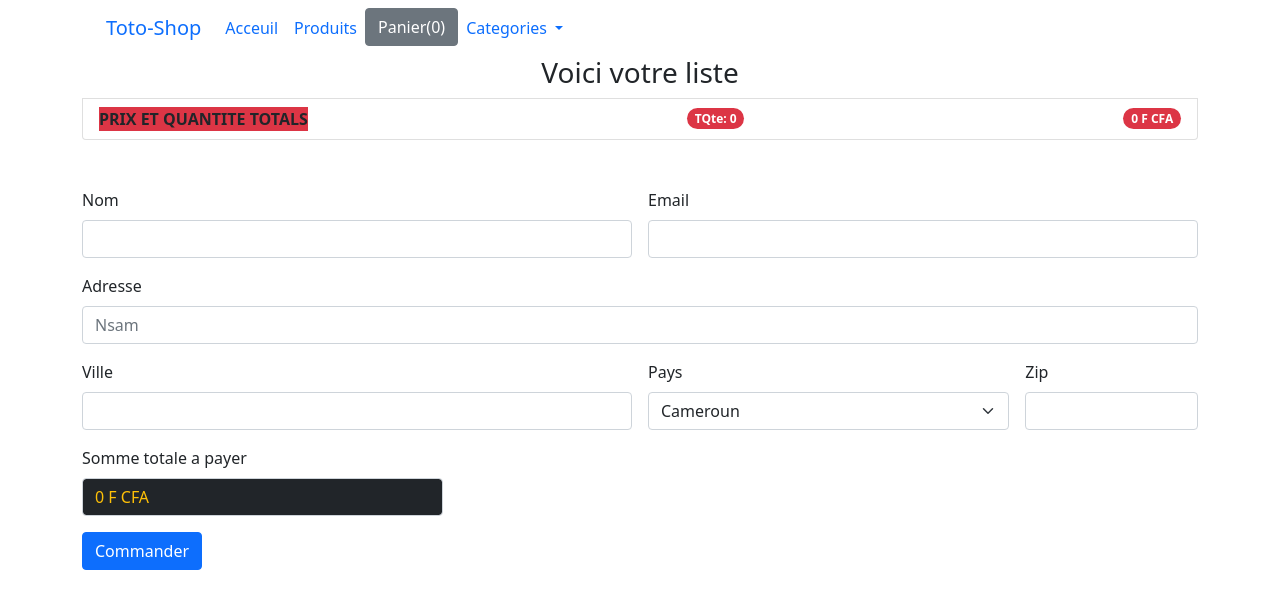
After one commit to MartialKing2023/DjangoEcommerce, a Django app: template templates/shop/checkout.html in a window 1280 px wide. The commit adds this page. Shown: the top 609 px of the page. Run offline with Django 5.2, Linux system fonts and the light colour scheme; the template is opened without the code that fills it, so the values that code supplies are empty; some libraries are stand-ins or nearby versions.

Commit message:
Termine, mais avec une erreur mineure

```diff
--- a/shop/urls.py
+++ b/shop/urls.py
@@ -1,7 +1,9 @@
 from django.urls import path
-from shop.views import index, detail
+from shop.views import index, detail, checkout, confirmation
 
 urlpatterns = [
     path('', index, name='home'),
     path('<int:myid>', detail, name='detail'),
+    path('checkout', checkout, name='checkout'),
+    path('confirmation', confirmation, name='confirmation'),
 ]
--- a/templates/shop/base.html
+++ b/templates/shop/base.html
@@ -4,7 +4,7 @@
 <head>
     <meta charset="UTF-8">
     <meta name="viewport" content="width=device-width, initial-scale=1.0">
-    <title>Document</title>
+    <title>Shop</title>
     <link rel="stylesheet" href="{% static "css/bootstrap.min.css" %}">
 </head>
 <body>
@@ -13,14 +13,14 @@
             <div class="col-md-12">
                 <nav class="navbar navbar-expand-lg bg-body-tertiary">
                     <div class="container-fluid">
-                      <a class="navbar-brand" href="#">Toto-Shop</a>
+                      <a class="navbar-brand" href="{% url 'home' %}">Toto-Shop</a>
                       <button class="navbar-toggler" type="button" data-bs-toggle="collapse" data-bs-target="#navbarNavDropdown" aria-controls="navbarNavDropdown" aria-expanded="false" aria-label="Toggle navigation">
                         <span class="navbar-toggler-icon"></span>
                       </button>
                       <div class="collapse navbar-collapse" id="navbarNavDropdown">
                         <ul class="navbar-nav">
                           <li class="nav-item">
-                            <a class="nav-link active" aria-current="page" href="#">Acceuil</a>
+                            <a class="nav-link active" aria-current="page" href="{% url 'home' %}">Acceuil</a>
                           </li>
                           <li class="nav-item">
                             <a class="nav-link" href="#">Produits</a>
@@ -51,8 +51,9 @@
     </div>
 
 
-    {% comment %} <script src="{% static "js/popper.min.js" %}"></script> {% endcomment %}
+    <script src="{% static "js/popper.min.js" %}"></script>
     <script src="{% static "js/bootstrap.bundle.min.js" %}"></script>
+    {% comment %} <script src="{% static "js/bootstrap.min.js" %}"></script> {% endcomment %}
     <script src="{% static "js/jquery-3.7.1.min.js" %}"></script>
 
     {% block js %}{% endblock %}
--- /dev/null
+++ b/templates/shop/checkout.html
@@ -0,0 +1,98 @@
+{% extends "shop/base.html" %}
+
+{% block content %}
+
+<div class="row">
+    <div class="col-md-12">
+        <ul class="list-group" id="item-list">
+          <h3 class="text-center">Voici votre liste</h3>
+        </ul>
+    </div>
+</div>
+
+<div class="row mt-5">
+  <div class="col-md-12">
+    <form method="POST" class="row g-3">
+      {% csrf_token %}
+      <input type="hidden" id="items" name="items">
+      <div class="col-md-6">
+        <label for="nom" class="form-label">Nom</label>
+        <input type="text" class="form-control" id="nom" name="nom">
+      </div>
+      <div class="col-md-6">
+        <label for="email" class="form-label">Email</label>
+        <input type="email" name="email" class="form-control" id="email">
+      </div>
+      <div class="col-12">
+        <label for="address" class="form-label">Adresse</label>
+        <input type="text" class="form-control" id="address" name="address" placeholder="Nsam">
+      </div>
+      <div class="col-md-6">
+        <label for="ville" class="form-label">Ville</label>
+        <input type="text" class="form-control" id="ville" name="ville">
+      </div>
+      <div class="col-md-4">
+        <label for="pays" class="form-label">Pays</label>
+        <select id="pays" name="pays" class="form-select">
+          <option selected>Cameroun</option>
+          <option>Cote d'Ivoire</option>
+          <option>Gabon</option>
+          <option>Nigeria</option>
+          <option>Allemagne</option>
+        </select>
+      </div>
+      <div class="col-md-2">
+        <label for="zipcode" class="form-label">Zip</label>
+        <input name="zipcode" id="zipcode" type="text" class="form-control">
+      </div>
+      <div class="col-md-4">
+        <label for="total" class="form-label">Somme totale a payer</label>
+        <input name="total" id="total" type="readonly" class="form-control bg-dark text-warning">
+      </div>
+      <div class="col-12">
+        <button type="submit" class="btn btn-primary">Commander</button>
+      </div>
+    </form>
+  </div>
+</div>
+
+{% endblock %}
+
+{% block js %}
+
+<script type="text/javascript">
+  if(localStorage.getItem('panier')==null) {
+    var panier = {};
+  } else {
+    panier = JSON.parse(localStorage.getItem('panier'));
+  }
+
+  var total = 0;
+  var nombre = 0;
+
+  for(item in panier) {
+    let nom = panier[item][1];
+    let quantite = panier[item][0];
+    let prix = panier[item][2];
+    nombre += quantite;
+    total += prix;
+    let itemString = `<li class="list-group-item d-flex justify-content-between align-items-center">
+                        ${nom}
+                        <span class="badge bg-primary rounded-pill">Qte: ${quantite}</span>
+                        <span class="badge bg-warning rounded-pill">Prix: ${prix} F CFA</span>
+                      </li>`
+    $('#item-list').append(itemString);
+  }
+
+  let itemNombre = `<li class="list-group-item d-flex justify-content-between align-items-center">
+                      <b class="bg-danger"> PRIX ET QUANTITE TOTALS</b>
+                      <span class="badge bg-danger rounded-pill">TQte: ${nombre}</span>
+                      <span class="badge bg-danger rounded-pill"> ${total} F CFA</span>
+                    </li>`
+  $('#item-list').append(itemNombre);
+  $('#total').val(total+" F CFA");
+
+  $('#items').val(JSON.stringify(panier));
+</script>
+
+{% endblock %}
```
Also changed, not shown: shop/admin.py (+12 -2 lines), shop/models.py (+17 -0 lines), shop/views.py (+27 -2 lines), templates/shop/confirmation.html (added, +12 -0 lines), templates/shop/index.html (+16 -6 lines), shop/migrations/0002_commande.py (added), shop/migrations/0003_commande_total.py (added).
